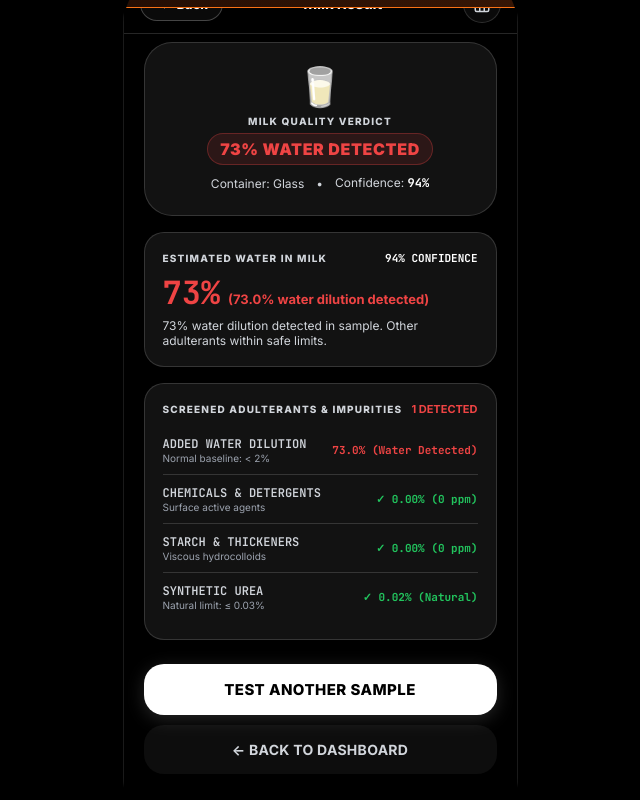
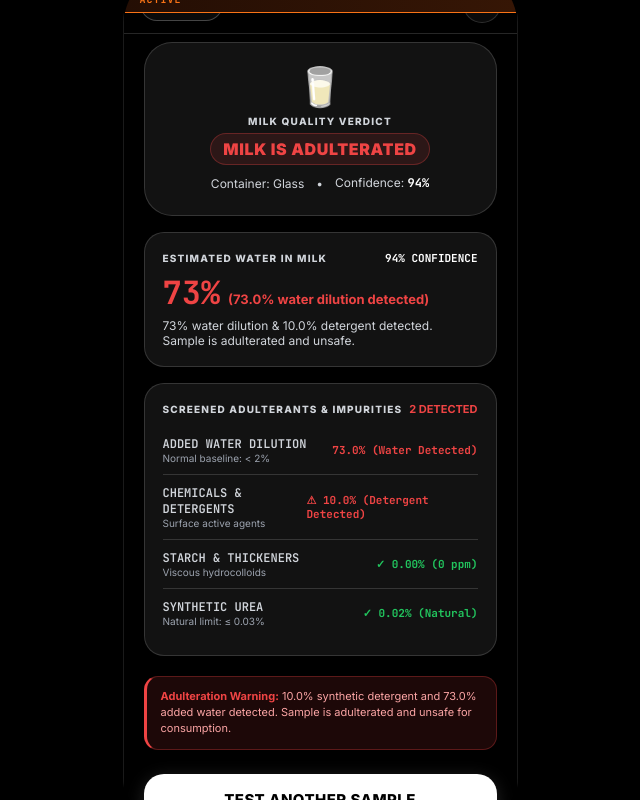
Before and after one commit to Schrodingerscat07/iqoo-demo, a website: page index.html in a window 1280 px wide. Both pictures are taken after a click on the element 640 px from the left and 566 px from the top of the page. Shown: the whole page, without its empty margins (320-960 px from the left). Drawn offline with Linux system fonts and the light colour scheme.

Commit message:
feat: add 10% detergent adulteration and set milk verdict to MILK IS ADULTERATED

```diff
--- a/index.html
+++ b/index.html
@@ -1510,11 +1510,11 @@ html, body {
             <div class="scan-feed-icon">&#129371;</div>
             <div class="scan-feed-info">
               <div class="scan-feed-title">Milk Sample #104</div>
-              <div class="scan-feed-meta">Today, 14:15 &bull; Purity Screening</div>
+              <div class="scan-feed-meta">Today, 14:15 &bull; Adulterated (10% Detergent)</div>
             </div>
             <div class="scan-feed-score">
-              <div class="scan-feed-score-val" style="color:var(--gr);font-size:14px">PASS</div>
-              <div class="scan-feed-score-lbl">93% conf.</div>
+              <div class="scan-feed-score-val" style="color:var(--rd);font-size:11px">ADULTERATED</div>
+              <div class="scan-feed-score-lbl">94% conf.</div>
             </div>
           </div>
 
@@ -2304,7 +2304,7 @@ html, body {
             <div style="font-size:38px;line-height:1;margin-bottom:10px">&#129371;</div>
             <div class="section-label" style="justify-content:center;margin-bottom:6px">Milk Quality Verdict</div>
             <div style="font-size:16px;font-weight:900;letter-spacing:0.04em;" class="status-pill pill-red" id="milkVerdictPill">
-              73% WATER DETECTED
+              MILK IS ADULTERATED
             </div>
             <div style="display:flex;align-items:center;justify-content:center;gap:12px;margin-top:10px;font-size:12px;color:var(--ts)">
               <span id="milkProfileLabel">Container: Glass</span>
@@ -2324,7 +2324,7 @@ html, body {
               <span style="font-size:13px;font-weight:700;color:var(--rd)" id="milkAddedWaterBadge">(73.0% water dilution detected)</span>
             </div>
             <div style="font-size:12px;color:var(--ts)" id="milkWaterLabel">
-              73% water dilution detected in sample. Other adulterants within safe limits.
+              73% water dilution &amp; 10.0% detergent detected. Sample is adulterated and unsafe.
             </div>
           </div>
 
@@ -2332,7 +2332,7 @@ html, body {
           <div class="metric-card" style="margin-bottom:20px;">
             <div style="display:flex;justify-content:space-between;align-items:center;margin-bottom:10px">
               <span class="section-label" style="margin-bottom:0">Screened Adulterants &amp; Impurities</span>
-              <span style="font-size:11px;font-weight:700;color:var(--rd)" id="milkAdulterantSummary">1 DETECTED</span>
+              <span style="font-size:11px;font-weight:700;color:var(--rd)" id="milkAdulterantSummary">2 DETECTED</span>
             </div>
 
             <div class="sensor-diag-row">
@@ -2348,7 +2348,7 @@ html, body {
                 <div class="sensor-diag-name">Chemicals &amp; Detergents</div>
                 <div style="font-size:10px;color:var(--tm)">Surface active agents</div>
               </div>
-              <span class="sensor-diag-status" style="color:var(--gr)" id="adDetStatus">&#10003; 0.00% (0 ppm)</span>
+              <span class="sensor-diag-status" style="color:var(--rd)" id="adDetStatus">&#9888; 10.0% (Detergent Detected)</span>
             </div>
 
             <div class="sensor-diag-row">
@@ -2368,7 +2368,7 @@ html, body {
             </div>
           </div>
 
-          <div id="milkAnomalyAlert"></div>
+          <div id="milkAnomalyAlert"><div class="disclaimer-card" style="background:var(--rd-bg);border-color:rgba(239,68,68,0.3);border-left-color:var(--rd);margin-bottom:16px"><div class="disclaimer-text" style="color:#fca5a5"><strong style="color:var(--rd)">Adulteration Warning:</strong> 10.0% synthetic detergent and 73.0% added water detected. Sample is adulterated and unsafe for consumption.</div></div></div>
 
           <div class="actions-deck">
             <button class="btn-primary" onclick="gt('sm0')">
@@ -2416,11 +2416,11 @@ html, body {
             <div style="font-size:28px">&#129371;</div>
             <div style="flex:1">
               <div style="font-size:14px;font-weight:700;color:var(--tp)">Cow Milk Sample</div>
-              <div style="font-size:12px;color:var(--ts)">73% water dilution &bull; No chemicals</div>
+              <div style="font-size:12px;color:var(--ts)">73% water &bull; 10% detergent &bull; Adulterated</div>
               <div style="font-size:11px;color:var(--tm);margin-top:2px">14:15 &bull; Session #401</div>
             </div>
             <div style="text-align:right">
-              <div style="font-family:var(--mono);font-size:13px;font-weight:800;color:var(--rd)">73% WATER</div>
+              <div style="font-family:var(--mono);font-size:12px;font-weight:800;color:var(--rd)">ADULTERATED</div>
               <div style="font-size:10px;color:var(--ts)">94% conf</div>
             </div>
           </div>
@@ -2599,8 +2599,8 @@ html, body {
     <div class="demo-option-item" onclick="loadDemoScenario('md')">
       <div style="font-size:24px">&#129371;</div>
       <div style="flex:1">
-        <div style="font-size:14px;font-weight:800;color:var(--tp)">Cow Milk (73% Water Dilution)</div>
-        <div style="font-size:11px;color:var(--ts)">73% water dilution &bull; No chemicals &bull; 94% conf</div>
+        <div style="font-size:14px;font-weight:800;color:var(--tp)">Cow Milk (Adulterated • 10% Detergent)</div>
+        <div style="font-size:11px;color:var(--ts)">73% water &bull; 10% detergent &bull; ADULTERATED</div>
       </div>
     </div>
 
@@ -3701,7 +3701,7 @@ function loadDemoScenario(key) {
     rt: 'DEMO: Tomato (Rotten • 10%)',
     ft: 'DEMO: Greenhouse Tomato (Peak Fresh)',
     ot: 'DEMO: Roma Tomato (Softening/Overripe)',
-    md: 'DEMO: Milk Sample (73% Water Dilution)',
+    md: 'DEMO: Cow Milk (Adulterated • 10% Detergent)',
     ma: 'DEMO: Milk Sample (Water Dilution Anomaly)'
   };
 
@@ -3807,21 +3807,22 @@ function applyDemoData(key) {
 
   var milkScenarios = {
     md: {
-      verdictText: '73% WATER DETECTED',
+      verdictText: 'MILK IS ADULTERATED',
       verdictClass: 'pill-red',
       waterPct: '73%',
       waterAdded: '(73.0% water dilution detected)',
       waterColor: 'var(--rd)',
-      waterLabel: '73% water dilution detected in sample. Other adulterants within safe limits.',
+      waterLabel: '73% water dilution & 10.0% detergent detected. Sample is adulterated and unsafe.',
       confidence: '94%',
-      adSummary: '1 DETECTED',
+      adSummary: '2 DETECTED',
       adSummaryColor: 'var(--rd)',
       adWater: '73.0% (Water Detected)',
       adWaterColor: 'var(--rd)',
-      adDet: '✓ 0.00% (0 ppm)',
+      adDet: '⚠ 10.0% (Detergent Detected)',
+      adDetColor: 'var(--rd)',
       adStarch: '✓ 0.00% (0 ppm)',
       adUrea: '✓ 0.02% (Natural)',
-      anomalyHtml: ''
+      anomalyHtml: '<div class="disclaimer-card" style="background:var(--rd-bg);border-color:rgba(239,68,68,0.3);border-left-color:var(--rd);margin-bottom:16px"><div class="disclaimer-text" style="color:#fca5a5"><strong style="color:var(--rd)">Adulteration Warning:</strong> 10.0% synthetic detergent and 73.0% added water detected. Sample is adulterated and unsafe for consumption.</div></div>'
     },
     ma: {
       verdictText: 'WATER DETECTED',
@@ -3890,7 +3891,10 @@ function applyDemoData(key) {
     if (ast) ast.textContent = m.adStarch;
 
     var ad = document.getElementById('adDetStatus');
-    if (ad) ad.textContent = m.adDet;
+    if (ad) {
+      ad.textContent = m.adDet;
+      if (m.adDetColor) ad.style.color = m.adDetColor;
+    }
 
     var maAlert = document.getElementById('milkAnomalyAlert');
     if (maAlert) maAlert.innerHTML = m.anomalyHtml;
```
